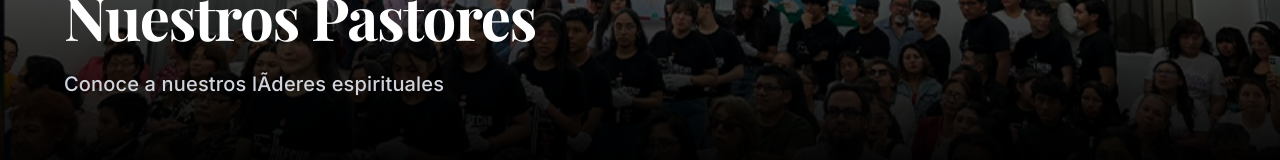
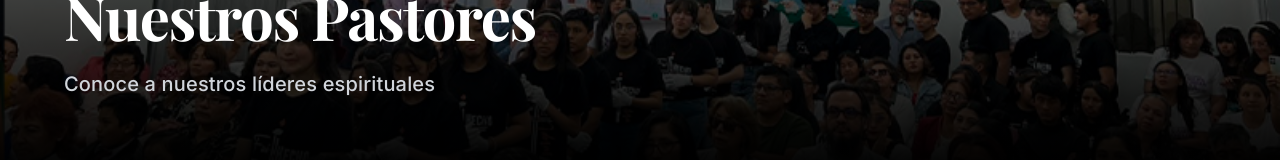
Before and after one commit to gerargram2006/Pagina-Iglesia, a React (Vite) app: page /pastores in a window 1280 px wide. Shown: the part 302-462 px from the top of the page. Built offline with nearby package versions, Linux system fonts and the light colour scheme; no server answers.

Commit message:
fix: corrección de caracteres UTF-8 en Pastores.tsx

```diff
--- a/src/pages/Pastores.tsx
+++ b/src/pages/Pastores.tsx
@@ -4,7 +4,7 @@ import PastorsSection from '../components/sections/PastorsSection';
 export default function Pastores() {
     return (
         <>
-            <PageHeader title="Nuestros Pastores" subtitle="Conoce a nuestros lÃ­deres espirituales" />
+            <PageHeader title="Nuestros Pastores" subtitle="Conoce a nuestros líderes espirituales" />
             <main>
                 <PastorsSection title={null} subtitle={null} id="" />
             </main>
```
